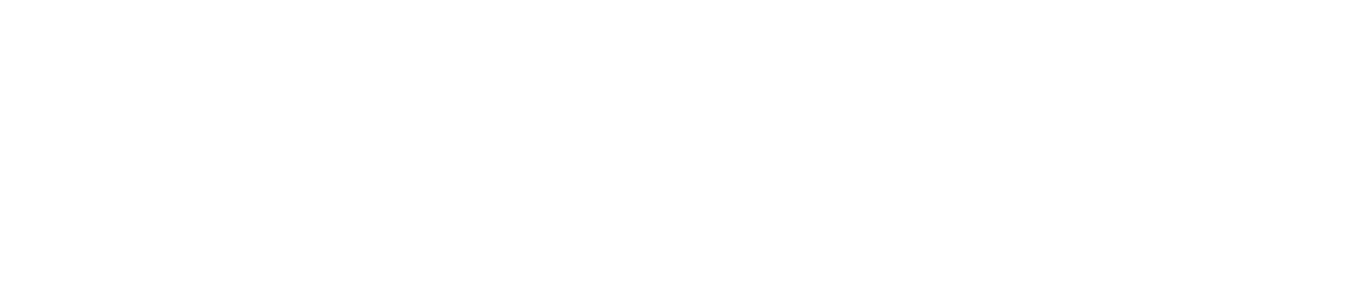
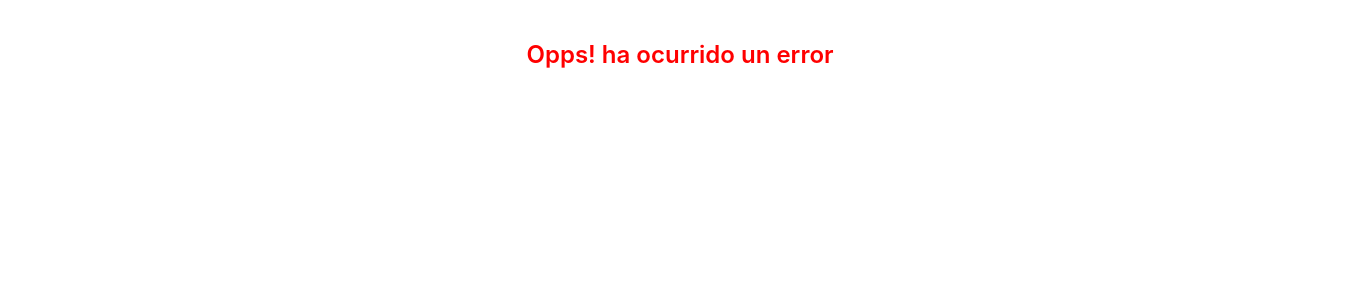
Before and after one commit to KevinCampos95/front-test, a React (Create React App) app: page /ups in a window 1280 px wide. Before the commit this address had no page. Shown: the top 300 px of the page, 1360 px wide, since content can reach past the window. Built offline with nearby package versions, Linux system fonts and the light colour scheme.

Commit message:
[ADD] Agregada vista para errores en peticiones

```diff
--- /dev/null
+++ b/src/containers/errors/index.js
@@ -0,0 +1,12 @@
+import React, { memo } from 'react';
+import { MainContainer } from './styles';
+
+function Errors() {
+    return (
+        <MainContainer>
+            Opps! ha ocurrido un error
+        </MainContainer>
+    );
+}
+
+export default memo(Errors);
--- /dev/null
+++ b/src/containers/errors/styles.js
@@ -0,0 +1,11 @@
+import styled from 'styled-components';
+
+export const MainContainer = styled.div`
+  width: 100%;
+  height: 100%;
+  padding: 40px;
+  text-align: center;
+  font-weight: 600;
+  font-size: 24px;
+  color: red;
+`;
--- a/src/containers/register/index.js
+++ b/src/containers/register/index.js
@@ -59,8 +59,8 @@ function Register() {
                     localStorage.setItem("user", JSON.stringify(data));
                     navigate('/users');
                 }
-            }).catch(error => {
-            console.log("error", error);
+            }).catch(() => {
+            navigate('/ups')
         });
     };
 
--- a/src/containers/users/index.js
+++ b/src/containers/users/index.js
@@ -19,7 +19,7 @@ function Users() {
     const [users, setUsers] = useState([]);
     const [page, setPage] = useState(1);
 
-    const navigate =useNavigate();
+    const navigate = useNavigate();
 
     useEffect(() => {
         fetchUsers();
@@ -33,8 +33,8 @@ function Users() {
 
                 setUsers(allUsers);
                 setPage(page + 1);
-            }).catch(error => {
-            console.log("error", error);
+            }).catch(() => {
+            navigate('/ups')
         });
     };
 
--- a/src/router/index.js
+++ b/src/router/index.js
@@ -3,6 +3,7 @@ import {BrowserRouter, Route, Routes} from 'react-router-dom';
 import EmptyLayout from '../layouts/EmptyLayout';
 import Register from '../containers/register';
 import Users from '../containers/users';
+import Errors from '../containers/errors';
 import PublicRoute from './types/PublicRoute';
 import PrivateRoute from './types/PrivateRoute';
 
@@ -11,6 +12,7 @@ function Router() {
         <BrowserRouter>
             <Routes>
                 <Route exact path='/' element={<PublicRoute layout={EmptyLayout} component={Register} />} />
+                <Route exact path='/ups' element={<PublicRoute layout={EmptyLayout} component={Errors} />} />
                 <Route exact path='/users' element={<PrivateRoute layout={EmptyLayout} component={Users} />} />
             </Routes>
         </BrowserRouter>
```
